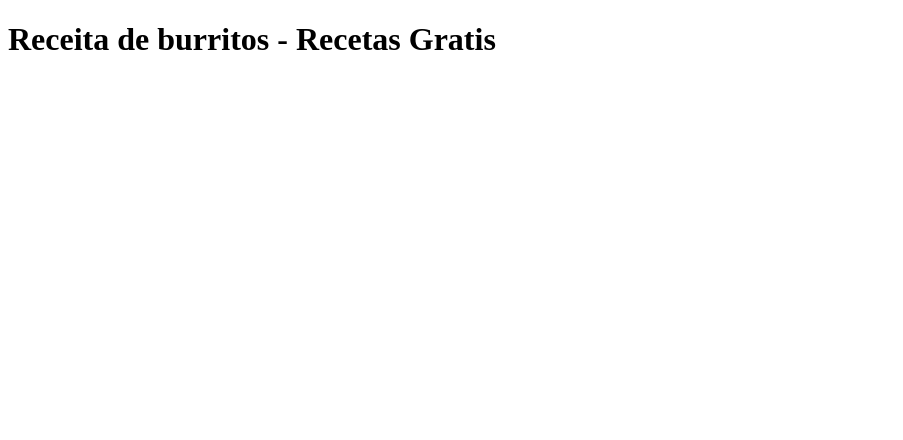
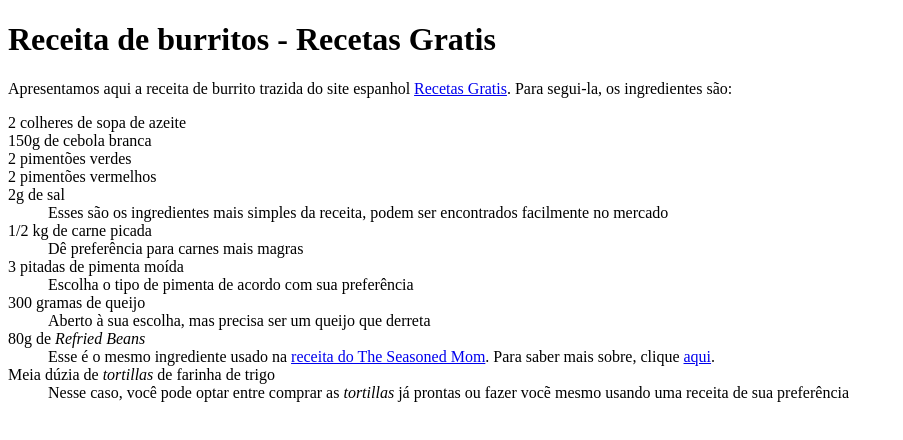
Before and after one commit to ufjf-dcc121/dcc121-2021-1er-atv3-FelipeTerrana, a plain HTML site: page receita-recetas-gratis.html in a window 1280 px wide. Shown: the whole page, without its empty margins (0-903 px from the left). Drawn offline with Linux system fonts and the light colour scheme.

Commit message:
Adicionar ingredientes da terceira receita

```diff
--- a/receita-recetas-gratis.html
+++ b/receita-recetas-gratis.html
@@ -9,14 +9,65 @@
     <body>
         <h1>Receita de burritos - Recetas Gratis</h1>
 
-        <!-- <dl>
+        <p>
+            Apresentamos aqui a receita de burrito trazida do site espanhol
+            <a href="https://www.recetasgratis.net/receta-de-burritos-mexicanos-de-carne-picada-55349.html">Recetas Gratis</a>.
+            Para segui-la, os ingredientes são:
+        </p>
+
+        <dl>
             <div>
-                <dt></dt>
+                <dt>2 colheres de sopa de azeite</dt>
+                <dt>150g de cebola branca</dt>
+                <dt>2 pimentões verdes</dt>
+                <dt>2 pimentões vermelhos</dt>
+                <dt>2g de sal</dt>
                 <dd>
-
+                    Esses são os ingredientes mais simples da receita, podem ser
+                    encontrados facilmente no mercado
                 </dd>
             </div>
-        </dl> -->
+
+            <div>
+                <dt>1/2 kg de carne picada</dt>
+                <dd>
+                    Dê preferência para carnes mais magras
+                </dd>
+            </div>
+
+            <div>
+                <dt>3 pitadas de pimenta moída</dt>
+                <dd>
+                    Escolha o tipo de pimenta de acordo com sua preferência
+                </dd>
+            </div>
+
+            <div>
+                <dt>300 gramas de queijo</dt>
+                <dd>
+                    Aberto à sua escolha, mas precisa ser um queijo que derreta
+                </dd>
+            </div>
+
+            <div>
+                <dt>80g de <i>Refried Beans</i></dt>
+                <dd>
+                    Esse é o mesmo ingrediente usado na
+                    <a href="https://www.theseasonedmom.com/easiest-burrito-recipe/">receita do The Seasoned Mom</a>.
+                    Para saber mais sobre, clique
+                    <a href="https://inglesgourmet.com/2015/06/22/aprenda-a-fazer-refried-beans/">aqui</a>.
+                </dd>
+            </div>
+
+            <div>
+                <dt>Meia dúzia de <i>tortillas</i> de farinha de trigo</dt>
+                <dd>
+                    Nesse caso, você pode optar entre comprar as <i>tortillas</i>
+                    já prontas ou fazer vocẽ mesmo usando uma receita de sua
+                    preferência
+                </dd>
+            </div>
+        </dl>
 
         <!-- <ol>
             <li>
```
